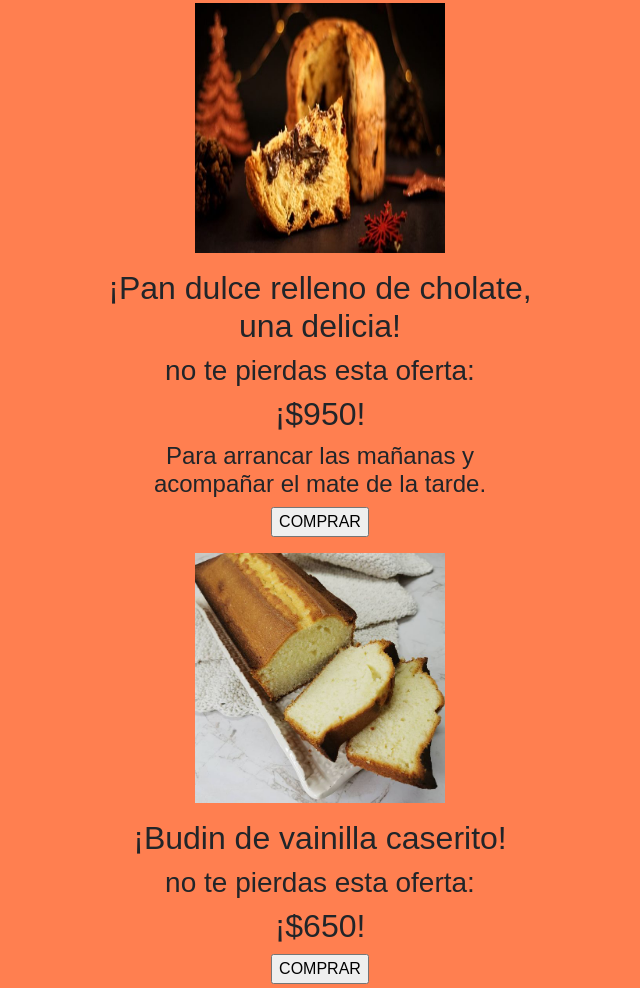
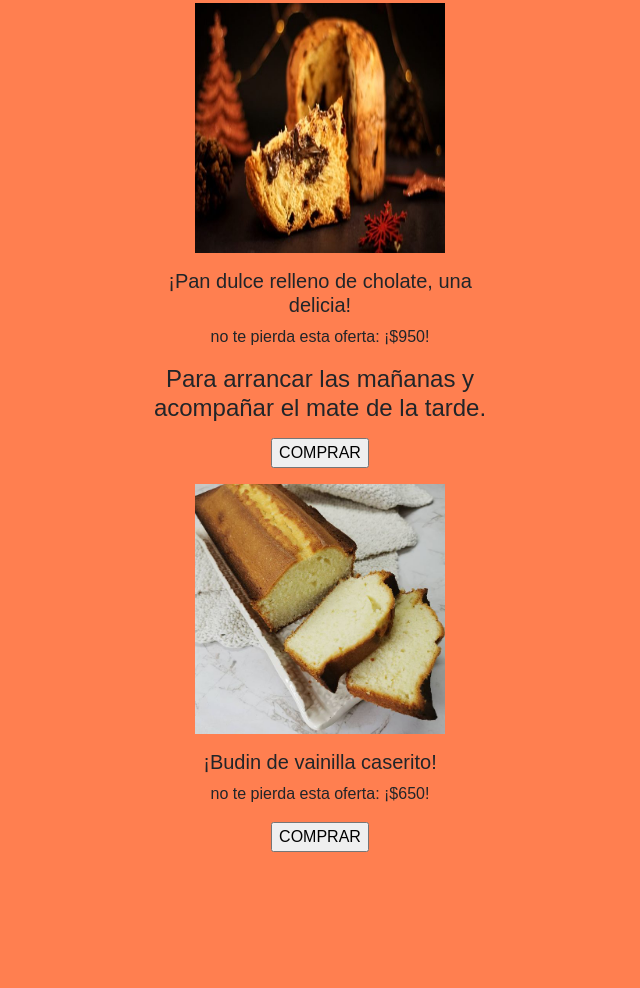
Before and after one commit to AriLombardo/DolceLucchino, a plain HTML site: page pages/dulce.html in a window 1280 px wide. Shown: the part 412-1400 px from the top of the page, without its empty margins (320-960 px from the left). Drawn offline with nearby package versions, Linux system fonts and the light colour scheme; a web font is replaced by a local one.

Commit message:
adhesion de bootstrap

```diff
--- a/pages/dulce.html
+++ b/pages/dulce.html
@@ -59,34 +59,44 @@
             </ul>
         </div>
     </header>
-    <div class="centro">
-        <div align="center">
+    <section class="centro">
+        <div class="text-center">
 
             <h1>Las cositas dulces más dulces de la capital</h1>
             <h3>Preparadas por nuestro chef especialista en pastelería</h3>
             <h4>Para arrancar las mañanas y acompañar el mate de la tarde.</h4>
-            <img src="../img/pan dulce relleno.jpg" alt="Pan relleno" height="250" width="250">
 
-            <p>
-            <h2>¡Pan dulce relleno de cholate, una delicia!</h2>
-            <h3>no te pierdas esta oferta:</h3>
-            <h2>¡$950!</h2>
-            <h4>Para arrancar las mañanas y acompañar el mate de la tarde.</h4>
-            <a href="compra.html"><input type="submit" value="COMPRAR"></a>
+            <div class="container-fluid">
+                <div class="row row-cols-1">
+                    <div class="text-center">
 
-            </p>
+                        <img src="../img/pan dulce relleno.jpg" alt="Pan relleno" height="250" width="250">
+                        <div class="card-body">
+                            <h5 class="card-title">¡Pan dulce relleno de cholate, una delicia!</h5>
+                            <p class="card-text">no te pierda esta oferta:
+                                ¡$950!
+                            <h4>Para arrancar las mañanas y acompañar el mate de la tarde.</h4>
+                            </p>
+                            <a href="../pages/compra.html"><input type="submit" value="COMPRAR"></a>
+                        </div>
 
-            <img src="../img/budin de vainilla.jpg" alt="budin de vainilla" height="250" width="250">
 
-            <p>
-            <h2>¡Budin de vainilla caserito!</h2>
-            <h3>no te pierdas esta oferta:</h3>
-            <h2>¡$650!</h2>
-            <a href="compra.html"><input type="submit" value="COMPRAR"></a>
 
-            </p>
-        </div>
-    </div>
+                        <img src="../img/budin de vainilla.jpg" alt="budin de vainilla" height="250" width="250">
+                        <div class="card-body">
+                            <h5 class="card-title">¡Budin de vainilla caserito!</h5>
+                            <p class="card-text">no te pierda esta oferta:
+                                ¡$650!
+                            </p>
+                            <a href="../pages/compra.html"><input type="submit" value="COMPRAR"></a>
+                        </div>
+
+
+                    </div>
+                </div>
+            </div>
+
+    </section>
 
 </body>
 
```
